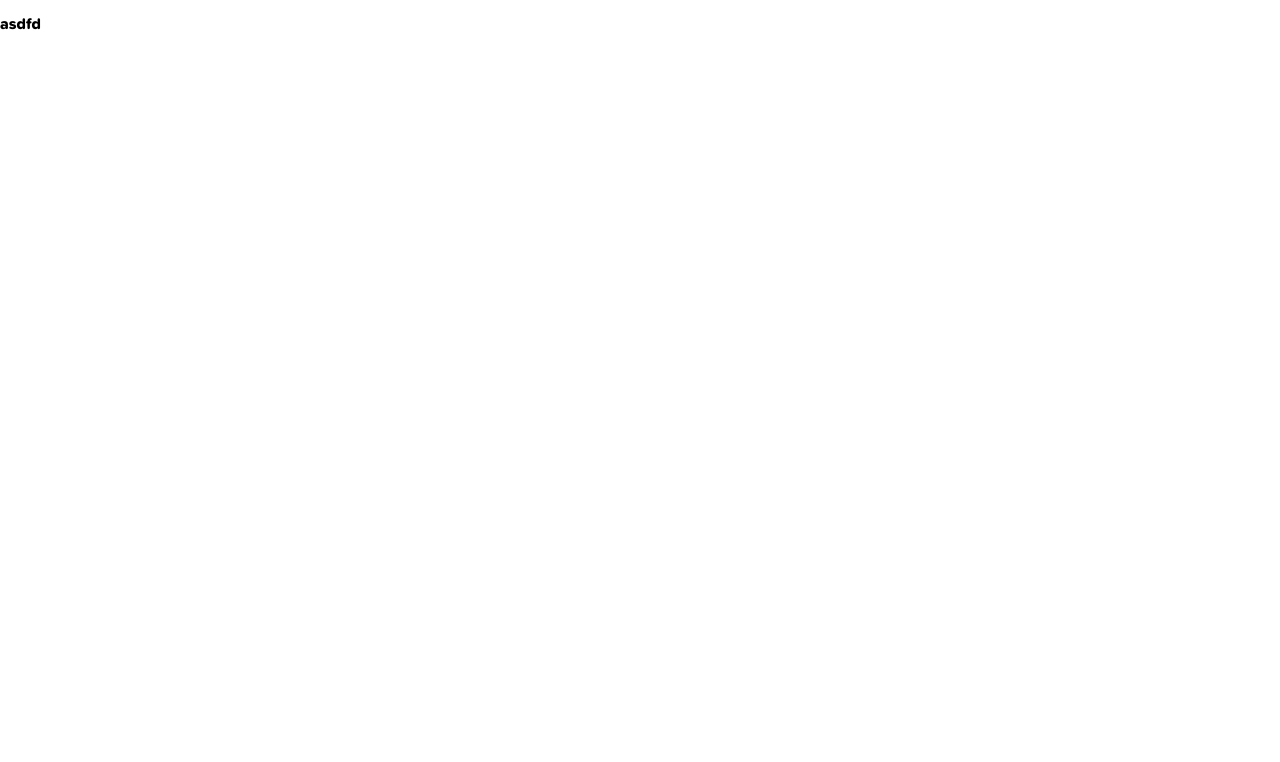
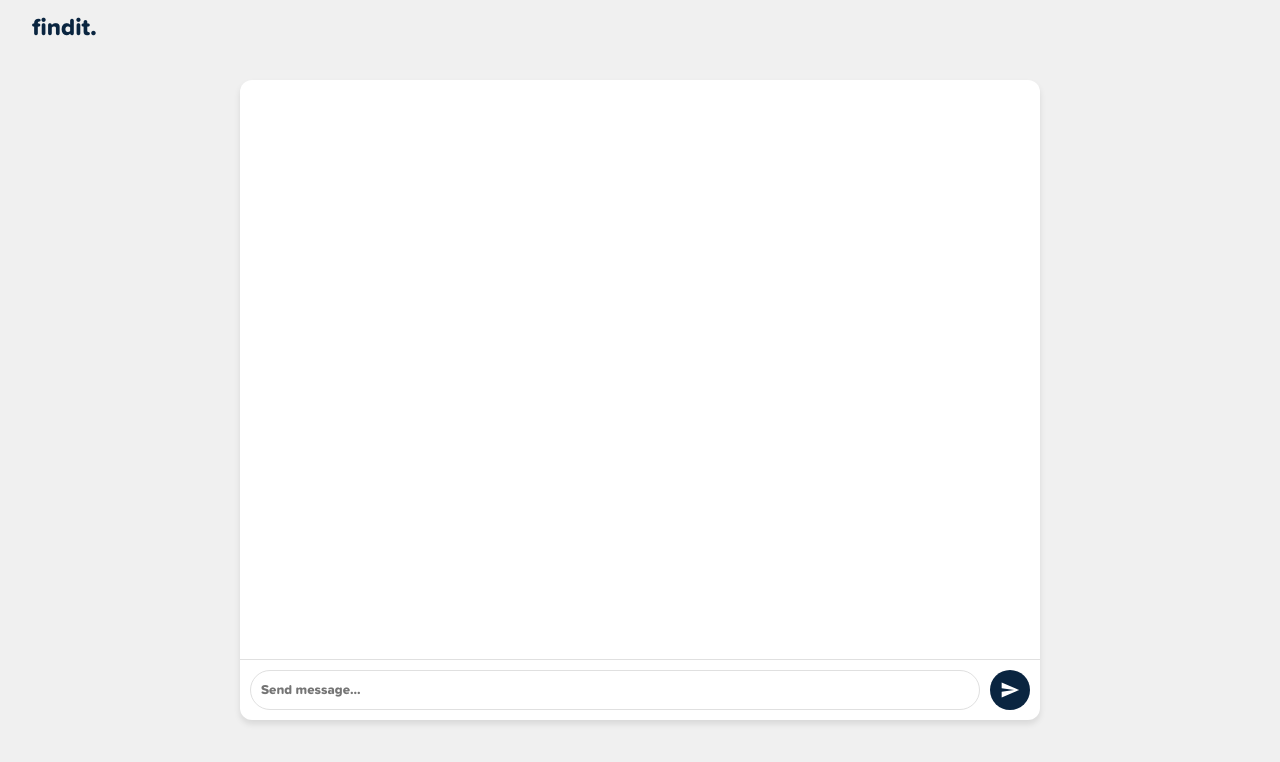
Before and after one commit to ZacharyHampton/sunhacks-2024, a Vue app in the folder frontend/sunhacks/: page /chat in a window 1280 px wide. Shown: the top 762 px of the page. Built offline with nearby package versions, Linux system fonts and the light colour scheme.

Commit message:
chatbox func

```diff
--- a/frontend/sunhacks/src/main.js
+++ b/frontend/sunhacks/src/main.js
@@ -7,6 +7,7 @@ import HomePage from '@/pages/HomePage.vue'
 
 const routes = [
     { path: '/', component: HomePage},
+    { path: '/home', component: HomePage},
     { path: '/chat', component: ChatBox},
     { path: '/products', component: ProductPage}
 ]
--- a/frontend/sunhacks/src/pages/ChatBox.vue
+++ b/frontend/sunhacks/src/pages/ChatBox.vue
@@ -1,12 +1,152 @@
-<script setup>
+<template>
+  <NavBar/>
+  <div class="chat-container">
+    <div class="chat-box">
+      <div class="chat-messages" ref="chatMessages">
+        <div v-for="(message, index) in messages" :key="index" class="message" :class="message.type">
+          {{ message.text }}
+        </div>
+      </div>
+      <div class="chat-input">
+        <input
+          type="text"
+          v-model="newMessage"
+          @keyup.enter="sendMessage"
+          placeholder="Send message..."
+        />
+        <button class="send-button" @click="sendMessage">
+          <svg xmlns="http://www.w3.org/2000/svg" viewBox="0 0 24 24" fill="currentColor" width="24" height="24">
+            <path d="M2.01 21L23 12 2.01 3 2 10l15 2-15 2z" />
+          </svg>
+        </button>
+      </div>
+    </div>
+  </div>
+</template>
 
+<script>
+import NavBar from '@/pages/components/NavBar.vue'
+
+export default {
+  name: 'ChatBox',
+  components: {
+    NavBar
+  },
+  data() {
+    return {
+      messages: [],
+      newMessage: ''
+    }
+  },
+  methods: {
+    sendMessage() {
+      if (this.newMessage.trim()) {
+        this.messages.push({ text: this.newMessage, type: 'sent' });
+        this.newMessage = '';
+        this.$nextTick(() => {
+          this.scrollToBottom();
+        });
+      }
+    },
+    scrollToBottom() {
+      const chatMessages = this.$refs.chatMessages;
+      chatMessages.scrollTop = chatMessages.scrollHeight;
+    }
+  }
+}
 </script>
 
-<template>
-<p>asdfd</p>
+<style scoped>
+* {
+  font-family: "Proxima Nova", serif;
+}
+.chat-container {
+  display: flex;
+  justify-content: center;
+  align-items: center;
+  height: 100vh;
+  background-color: #f0f0f0;
+}
 
-</template>
+.chat-box {
+  width: 90%;
+  max-width: 800px;
+  height: 80vh;
+  background-color: white;
+  border-radius: 12px;
+  box-shadow: 0 4px 6px rgba(0, 0, 0, 0.1);
+  display: flex;
+  flex-direction: column;
+}
 
-<style scoped>
+.chat-messages {
+  flex-grow: 1;
+  overflow-y: auto;
+  padding: 20px;
+  display: flex;
+  flex-direction: column;
+}
 
+.message {
+  max-width: 70%;
+  padding: 10px 15px;
+  border-radius: 20px;
+  margin-bottom: 10px;
+  animation: fadeIn 0.3s ease-out;
+}
+
+.sent {
+  align-self: flex-end;
+  background-color: #0a2540;
+  color: white;
+}
+
+@keyframes fadeIn {
+  from { opacity: 0; transform: translateY(20px); }
+  to { opacity: 1; transform: translateY(0); }
+}
+
+.chat-input {
+  display: flex;
+  padding: 10px;
+  border-top: 1px solid #e0e0e0;
+}
+
+input {
+  flex-grow: 1;
+  padding: 10px;
+  border: 1px solid #e0e0e0;
+  border-radius: 20px;
+  margin-right: 10px;
+}
+
+input:focus {
+  outline: none;
+  border: 1px solid #c9c9c9;
+}
+
+.send-button {
+  background-color: #0a2540;
+  color: white;
+  border: none;
+  border-radius: 50%;
+  width: 40px;
+  height: 40px;
+  display: flex;
+  justify-content: center;
+  align-items: center;
+  cursor: pointer;
+  transition: all 0.3s ease;
+}
+
+.send-button:hover {
+  background-color: #635bff;
+  transform: translateY(-1px) scale(1.04);
+  box-shadow: 0 7px 14px rgba(50, 50, 93, 0.1), 0 3px 6px rgba(0, 0, 0, 0.08);
+}
+
+.send-button svg {
+  width: 20px;
+  height: 20px;
+}
 </style>
--- a/frontend/sunhacks/src/pages/components/GradientSection.vue
+++ b/frontend/sunhacks/src/pages/components/GradientSection.vue
@@ -22,11 +22,12 @@ export default {
   },
   mounted() {
     const options = {
-      strings: ['phone', 'book', 'ski','anything...^3000'],
+      strings: ['phone', 'book', 'skis','anything...^3000'],
       typeSpeed: 50,
       backSpeed: 30,
       backDelay: 1000,
       loop: true,
+
     };
     new Typed('#typed-output', options);
   }
--- a/frontend/sunhacks/src/pages/components/NavBar.vue
+++ b/frontend/sunhacks/src/pages/components/NavBar.vue
@@ -1,17 +1,12 @@
 <template>
   <nav class="navbar">
-    <div class="logo">stripe</div>
+    <div class="logo">findit.</div>
   </nav>
 </template>
 
 <script>
 export default {
   name: 'NavBar',
-  data() {
-    return {
-      links: ['Products', 'Solutions', 'Developers', 'Resources', 'Pricing']
-    }
-  }
 }
 </script>
 
@@ -27,6 +22,9 @@ export default {
   padding: 1rem 2rem;
   background-color: transparent;
   z-index: 1000;
+}
+.logo:hover {
+  cursor: pointer;
 }
 
 .logo {
@@ -66,16 +64,4 @@ export default {
   border-radius: 4px;
   cursor: pointer;
 }
-
-.sign-in {
-  background-color: transparent;
-  border: none;
-  color: #0a2540;
-}
-
-.contact-sales {
-  background-color: #0a2540;
-  color: white;
-  border: none;
-}
 </style>
```
